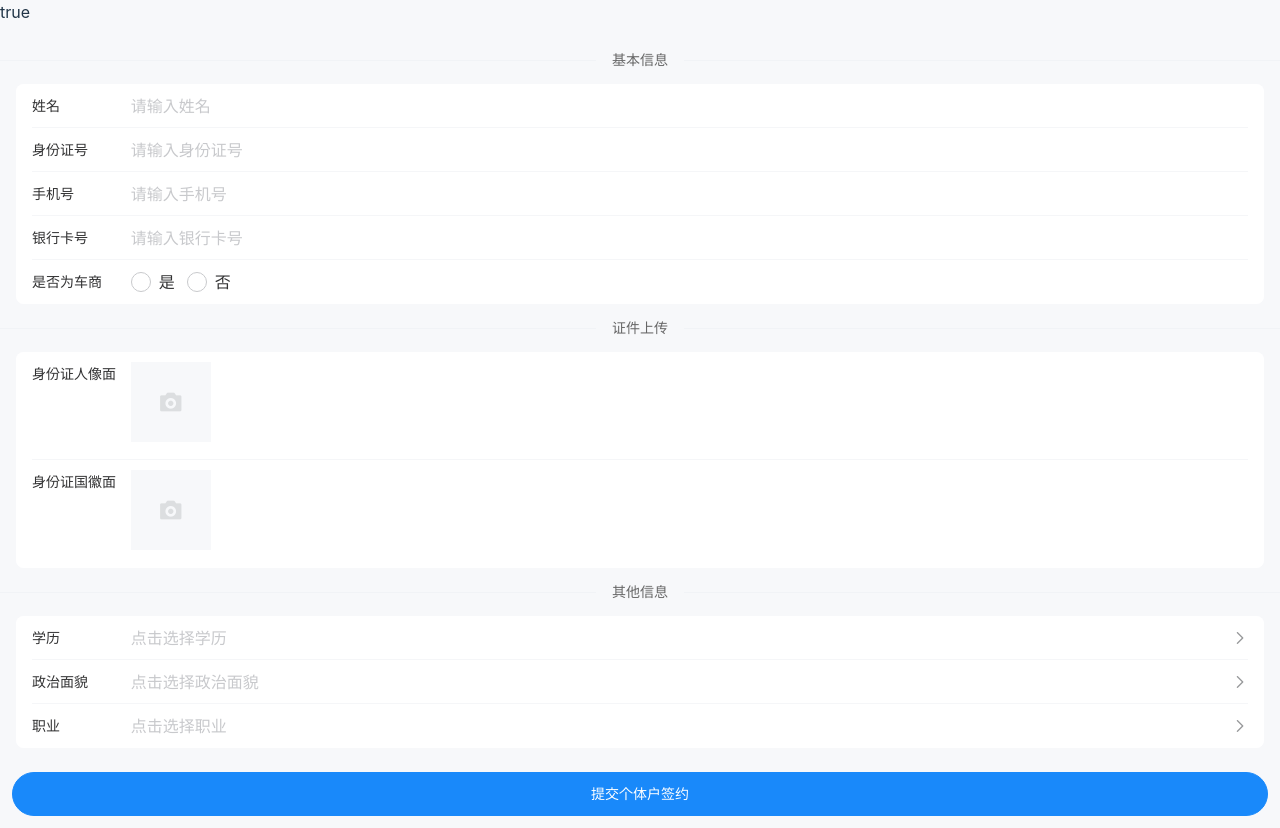
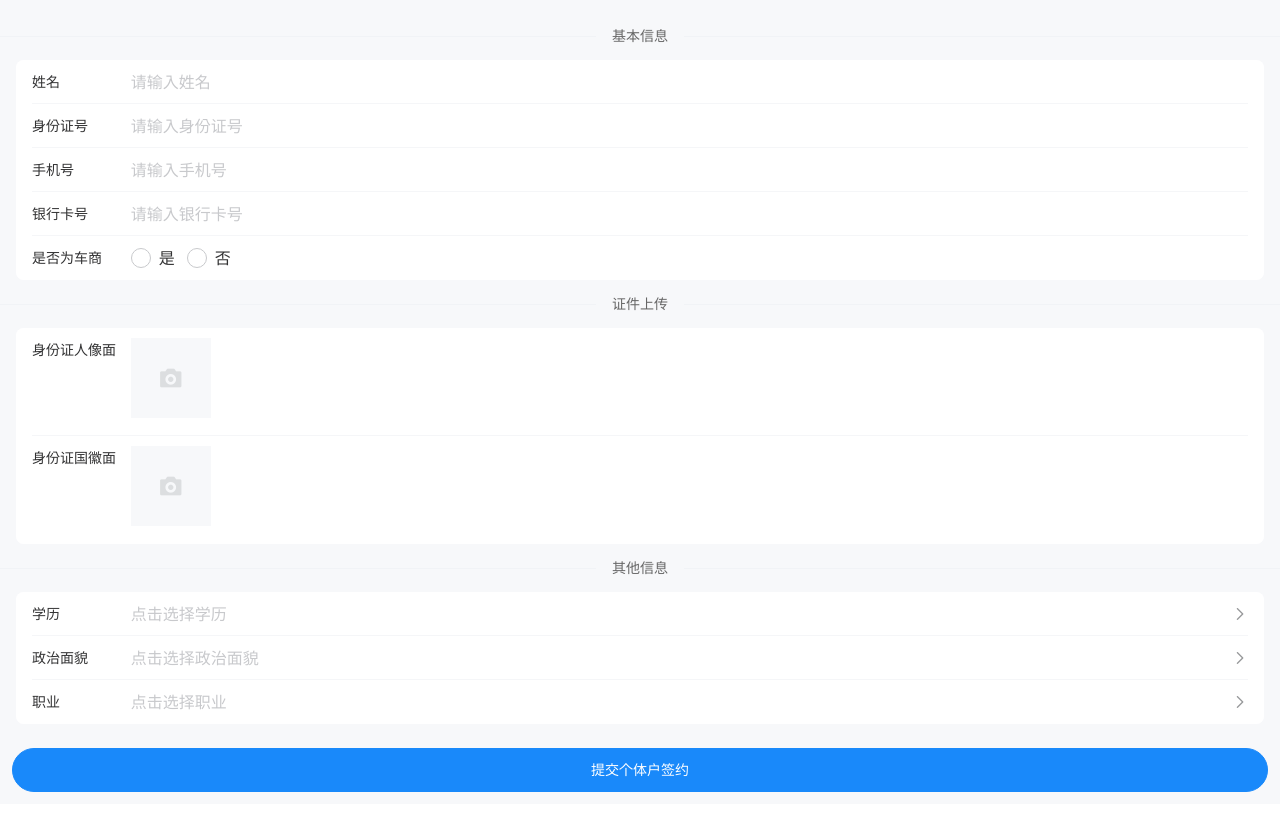
Before and after one commit to KillerDoraLi/yzt-individual, a Vue app: page /individual/register in a window 1280 px wide. After the commit the page ends 804 px from the top, so only its background shows below. Built offline with nearby package versions, Linux system fonts and the light colour scheme.

Commit message:
feat: 预登记

```diff
--- a/src/views/RegisterIndividual.vue
+++ b/src/views/RegisterIndividual.vue
@@ -59,7 +59,6 @@
           </van-button>
         </div>
       </van-form>
-      {{ Number(corporationId) !== 892 || status === 'approved' }}
       <van-form
         v-if="Number(corporationId) !== 892 || status === 'approved'"
         @submit="onSubmit"
```
